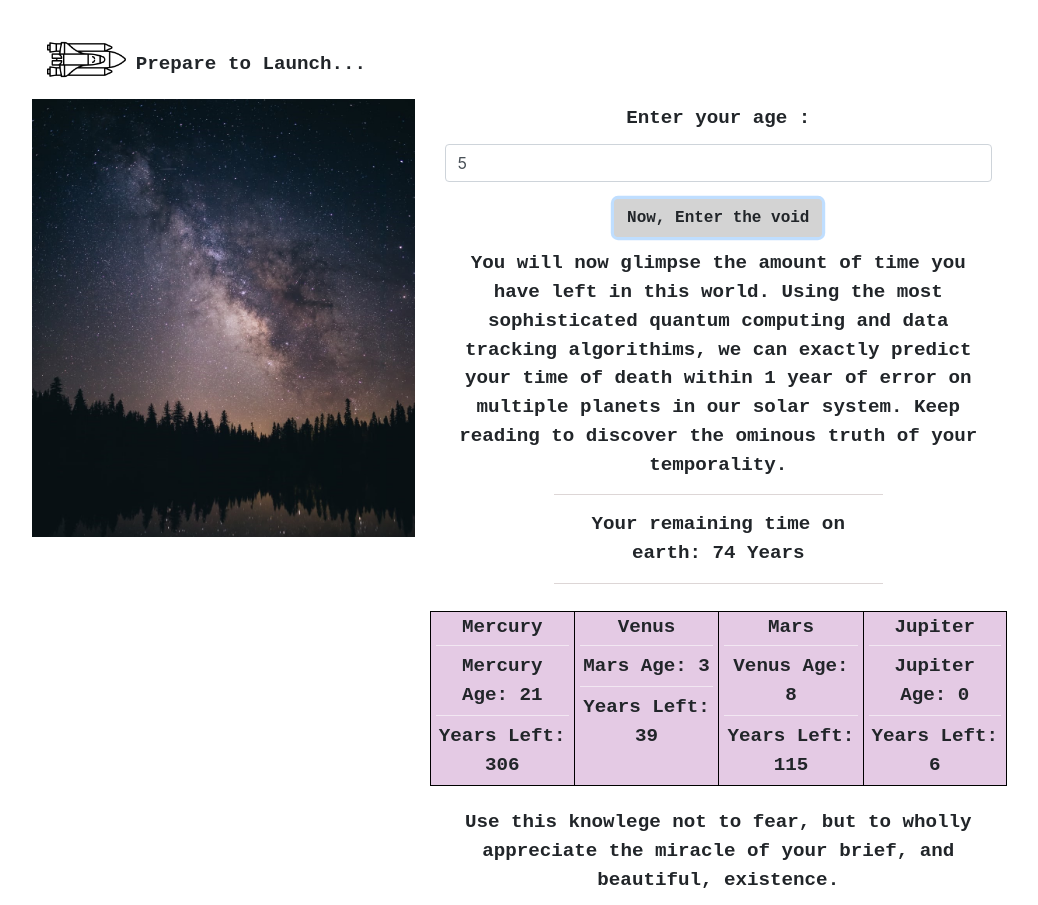
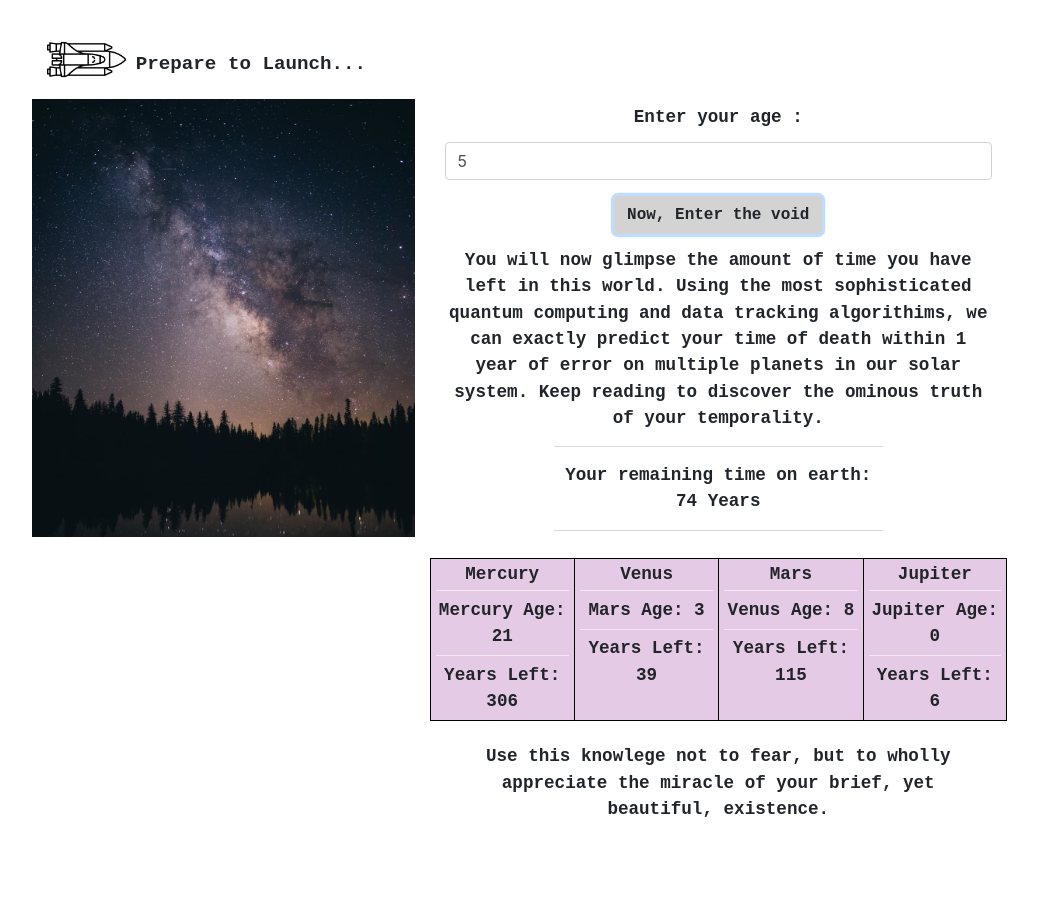
Before and after one commit to joey3001/testGhPages, a website built with webpack: page src/index.html in a window 1280 px wide. Both pictures are taken after typing "5" into the empty fields and a click on the button "Now, Enter the void". Shown: the whole page, without its empty margins (128-1166 px from the left). After the commit the page ends 833 px from the top, so only its background shows below. Built offline with nearby package versions, Linux system fonts and the light colour scheme.

Commit message:
Update styling & README

```diff
--- a/src/css/styles.css
+++ b/src/css/styles.css
@@ -1,7 +1,6 @@
 .columnbox1 {
   width: 25%;
   height: auto;
-  float: left;
   box-sizing: border-box;
   border: 1px solid black;
   border-right: none;
@@ -14,7 +13,6 @@
 .columnbox2 {
   width: 25%;
   height: auto;
-  float: left;
   box-sizing: border-box;
   border: 1px solid black;
   margin-top: 2%;
@@ -30,10 +28,9 @@
 
 .bold {
   font-weight: bold;
-  font-size: 120%;
+  font-size: 110%;
   text-align: center;
   font-family: monospace;
-  text-align: center;
   margin: auto;
   display: block;
   margin-bottom: 2%;
@@ -41,10 +38,8 @@
 }
 
 #stars {
-  float: left;
   width: 100%;
   height: auto;
-  display: block;
 }
 
 #shuttle {
@@ -74,7 +69,7 @@
 
 #mercury, #venus, #mars, #jupiter, #mercuryTimeLeft, #venusTimeLeft, #marsTimeLeft, #jupiterTimeLeft {
   font-weight: bold;
-  font-size: 120%;
+  font-size: 110%;
   text-align: center;
   font-family: monospace;
   text-align: center;
@@ -87,11 +82,9 @@
 
 #explanation {
   font-weight: bold;
-  font-size: 120%;
+  font-size: 110%;
   text-align: center;
   font-family: monospace;
-  text-align: center;
-  margin: auto;
   display: none;
   margin-bottom: 2%;
   margin-top: 2.3%;
@@ -99,11 +92,9 @@
 
 #departingMessage {
   font-weight: bold;
-  font-size: 120%;
-  text-align: center;
+  font-size: 110%;
   font-family: monospace;
   text-align: center;
-  margin: auto;
   display: none;
   margin-bottom: 2%;
   margin-top: 4%;
@@ -111,14 +102,13 @@
 
 #earth {
   font-weight: bold;
-  font-size: 120%;
+  font-size: 110%;
   text-align: center;
   font-family: monospace;
-  text-align: center;
-  margin-top: 2.7%;
   display: none;
   border-top: 1px solid rgba(194, 181, 181, 0.55);
   border-bottom: 1px solid rgba(194, 181, 181, 0.55);
+  margin-top: 2.7%;
   margin-left: 20%;
   margin-right: 20%;
   padding-top:2.7%;
--- a/src/index.html
+++ b/src/index.html
@@ -43,7 +43,7 @@
             <p id="jupiterTimeLeft"></p>
           </div>
         </div>
-        <p id="departingMessage">Use this knowlege not to fear, but to wholly appreciate the miracle of your brief, and beautiful, existence.</p>
+        <p id="departingMessage">Use this knowlege not to fear, but to wholly appreciate the miracle of your brief, yet beautiful, existence.</p>
       </div>
     </div>
   </div>
```
Also changed, not shown: README.md, 2 other files.
